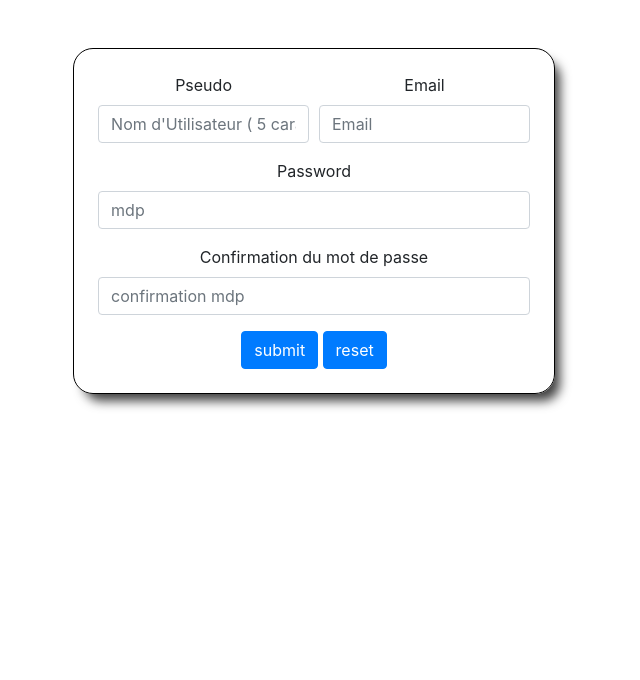
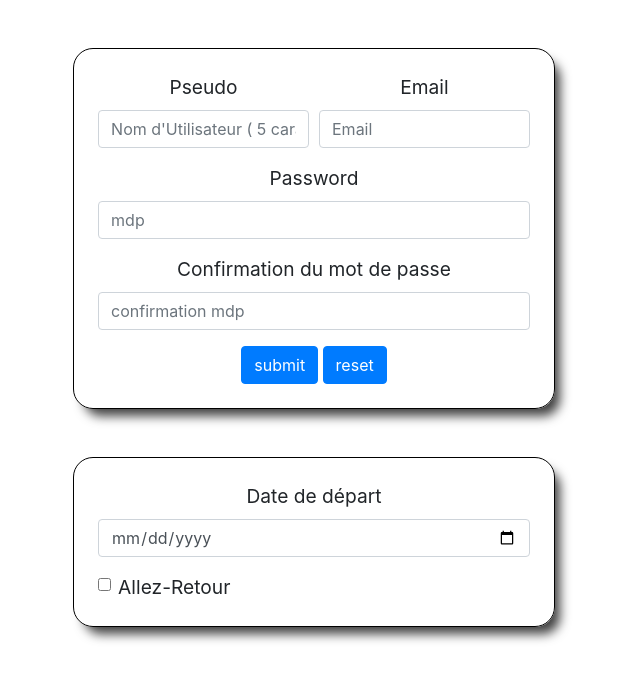
Before and after one commit to Mordnor/form_interactif, a plain HTML site: page index.html in a window 1280 px wide. Shown: the whole page, without its empty margins (326-966 px from the left). Drawn offline with nearby package versions, Linux system fonts and the light colour scheme.

Commit message:
deuxième exercice

```diff
--- a/css/style.css
+++ b/css/style.css
@@ -3,10 +3,26 @@
     width: 40%;
 }
 
-form {
+label {
+    font-size: 1.2em;
+}
+
+#login {
     margin-top: 10%;
     border: 1px solid black;
     border-radius: 20px;
     padding: 5%;
     box-shadow: 8px 10px 11px -3px rgba(0,0,0,0.75);
 }
+
+#travel{
+    margin-top: 10%;
+    border: 1px solid black;
+    border-radius: 20px;
+    padding: 5%;
+    box-shadow: 8px 10px 11px -3px rgba(0,0,0,0.75);
+}
+
+.form-check{
+    text-align: left;
+}
--- a/index.html
+++ b/index.html
@@ -10,7 +10,7 @@
 
 <body>
     <div class="container">
-        <form class="needs-validation" novalidate>
+        <form id="login" class="needs-validation" novalidate>
             <div class="form-row">
                 <div class="form-group col-md-6">
                     <label for="user_pseudo">Pseudo</label>
@@ -35,6 +35,23 @@
             <button id="btn_submit" type="submit" class="btn btn-primary">submit</button>
             <button type="reset" class="btn btn-primary">reset</button>
         </form>
+
+        <form id="travel">
+            <div class="form-group">
+                <label for="date_depart">Date de départ</label>
+                <input type="date" class="form-control" id="date_depart">
+            </div>
+            <div class="form-check">
+                <input class="form-check-input" type="checkbox" id="allez_retour">
+                <label class="form-check-label" for="allez_retour">
+         Allez-Retour
+       </label>
+            </div>
+            <div id="back_travel" class="form-group d-none">
+                <label for="date_retour">Date de retour</label>
+                <input type="date" class="form-control " id="date_retour">
+            </div>
+        </form>
     </div>
     <script src="node_modules/jquery/dist/jquery.js">
     </script>
--- a/script/script.js
+++ b/script/script.js
@@ -21,5 +21,17 @@ $(document).ready(function() {
         return false;
     }
 
-}
+    // Travel jquery
+
+    $("#allez_retour").click(addInput)
+
+    function addInput(){
+        if(this.checked){
+            $("#back_travel").addClass("d-block").removeClass("d-none");
+        }
+        else if (this.checked != true) {
+            $("#back_travel").addClass("d-none").removeClass("d-block");
+        }
+
+    }
 });
```
